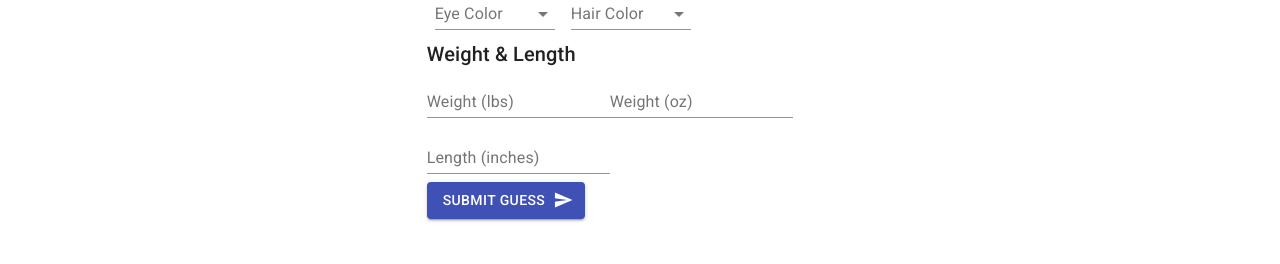
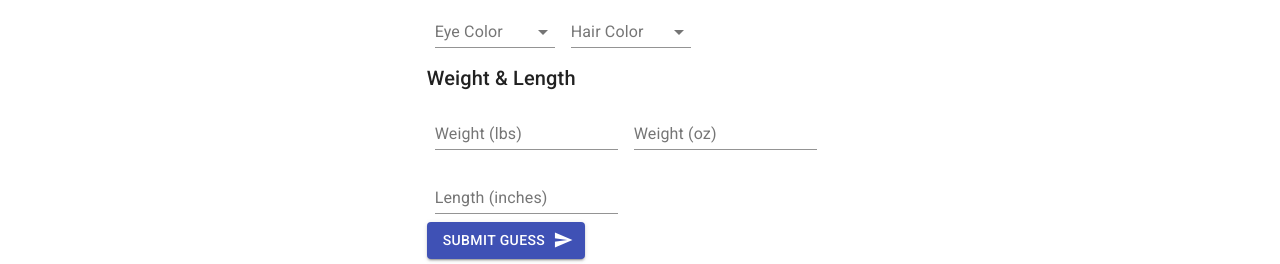
Before and after one commit to SirPotatoIV/babyGamble, a React (Create React App) app: page /guess in a window 1280 px wide. Shown: the part 452-716 px from the top of the page. Built offline with nearby package versions, Linux system fonts and the light colour scheme; no server answers; the database is empty.

Commit message:
Added margin top to headers.

```diff
--- a/src/components/GuessForm/GuessForm.js
+++ b/src/components/GuessForm/GuessForm.js
@@ -36,8 +36,11 @@ const useStyles = makeStyles((theme) => ({
     minWidth: '120px',
   },
   textField: {
-    marginTop: theme.spacing(1),
-    marginBottom: theme.spacing(1),
+    margin: theme.spacing(1),
+    minWidth: '120px',
+  },
+  header: {
+    marginTop: '6px',
   },
 }));
 
@@ -77,14 +80,18 @@ const GuessForm = () => {
     <Container className={classes.root}>
       <form onSubmit={() => handleSubmitGuess()}>
         <div>
-          <Typography variant="h6">Birthday & Time</Typography>
+          <Typography className={classes.header} variant="h6">
+            Birthday & Time
+          </Typography>
           <DatePicker date={date} setDate={setDate} />
         </div>
         <div>
           <TimePicker time={time} setTime={setTime}></TimePicker>
         </div>
         <div>
-          <Typography variant="h6">Sex</Typography>
+          <Typography className={classes.header} variant="h6">
+            Sex
+          </Typography>
           <FormControl component="fieldset">
             <RadioGroup
               aria-label="sex"
@@ -103,7 +110,9 @@ const GuessForm = () => {
           </FormControl>
         </div>
         <div>
-          <Typography variant="h6">Hair & Eye Color</Typography>
+          <Typography className={classes.header} variant="h6">
+            Hair & Eye Color
+          </Typography>
           <FormControl className={classes.formControl}>
             <InputLabel id="eyeColorLabel">Eye Color</InputLabel>
             <Select
@@ -135,8 +144,11 @@ const GuessForm = () => {
           </FormControl>
         </div>
         <div>
-          <Typography variant="h6">Weight & Length</Typography>
+          <Typography className={classes.header} variant="h6">
+            Weight & Length
+          </Typography>
           <TextField
+            className={classes.textField}
             id="pounds"
             type="number"
             label="Weight (lbs)"
@@ -147,6 +159,7 @@ const GuessForm = () => {
             value={weight.pounds}
           />
           <TextField
+            className={classes.textField}
             id="ounces"
             type="number"
             label="Weight (oz)"
```
Also changed, not shown: 1 other file (tests, documents, lock files or other folders).
